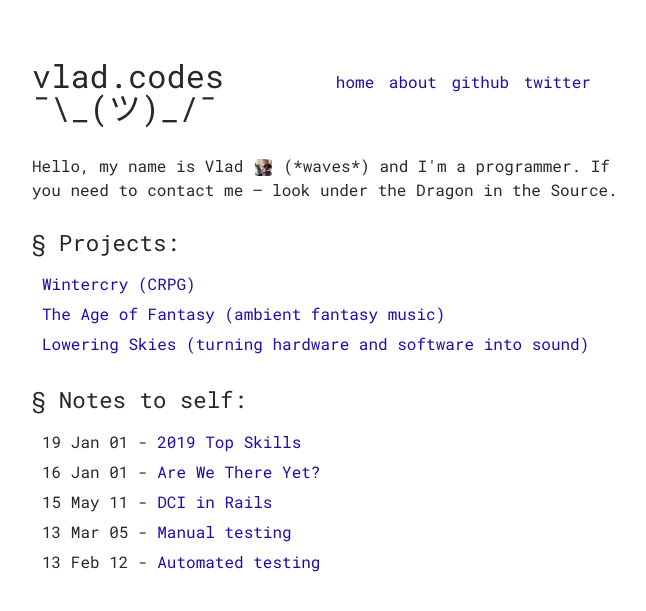
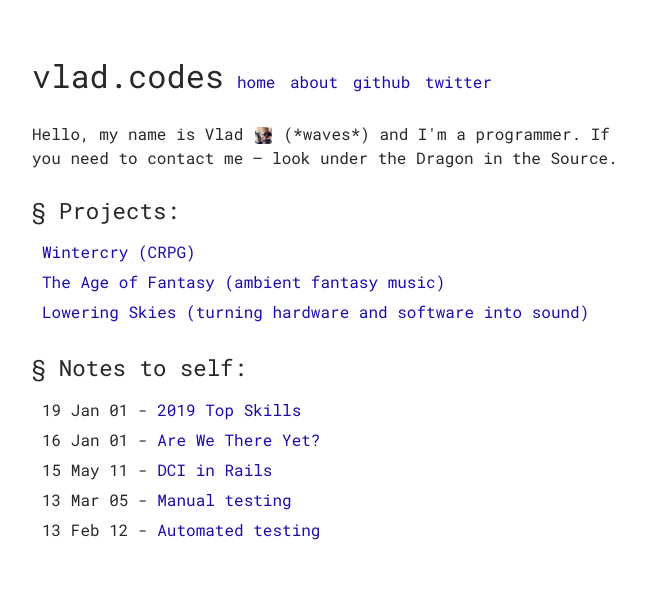
Before and after one commit to vshvedov/vladcodes, a Jekyll site: the page built from index.html, in a window 1280 px wide. Shown: the top 611 px of the page, without its empty margins (308-954 px from the left). Built offline with Jekyll 4.4.1, drawn with Linux system fonts in a browser that asks for light colours.

Commit message:
Change config

```diff
--- a/_config.yml
+++ b/_config.yml
@@ -1,9 +1,9 @@
 # Blog settings
 permalink: /blog/:title
 
-name: 'vlad.codes ¯\_(ツ)_/¯'
+name: 'vlad.codes'
 title: 'vlad.codes'
-description: 'Vlad Shvedov - Software Development - weblog, updates and projects'
+description: 'Vlad Shvedov - Software Development'
 google_verification: null
 
 # Sass
```
